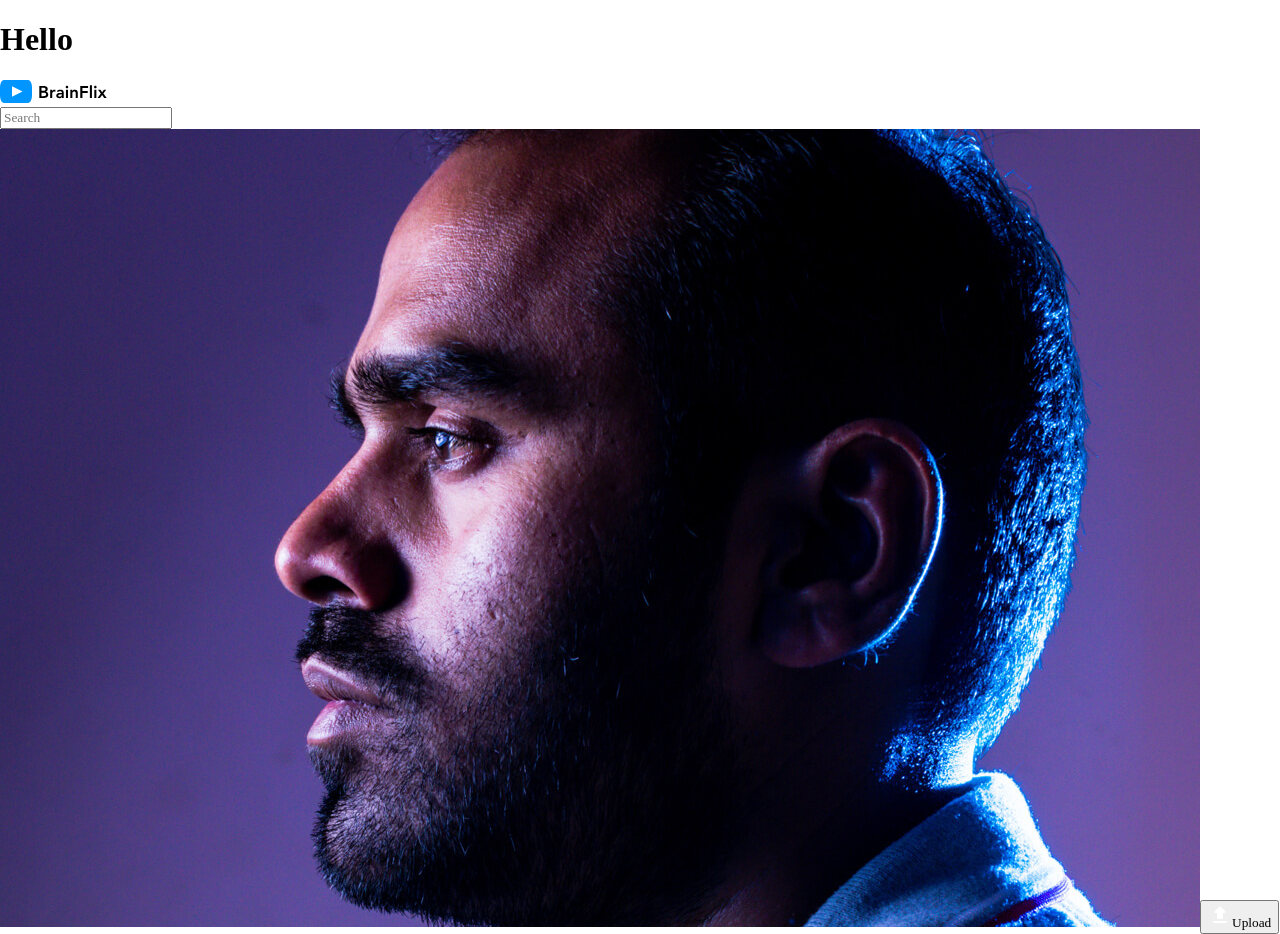
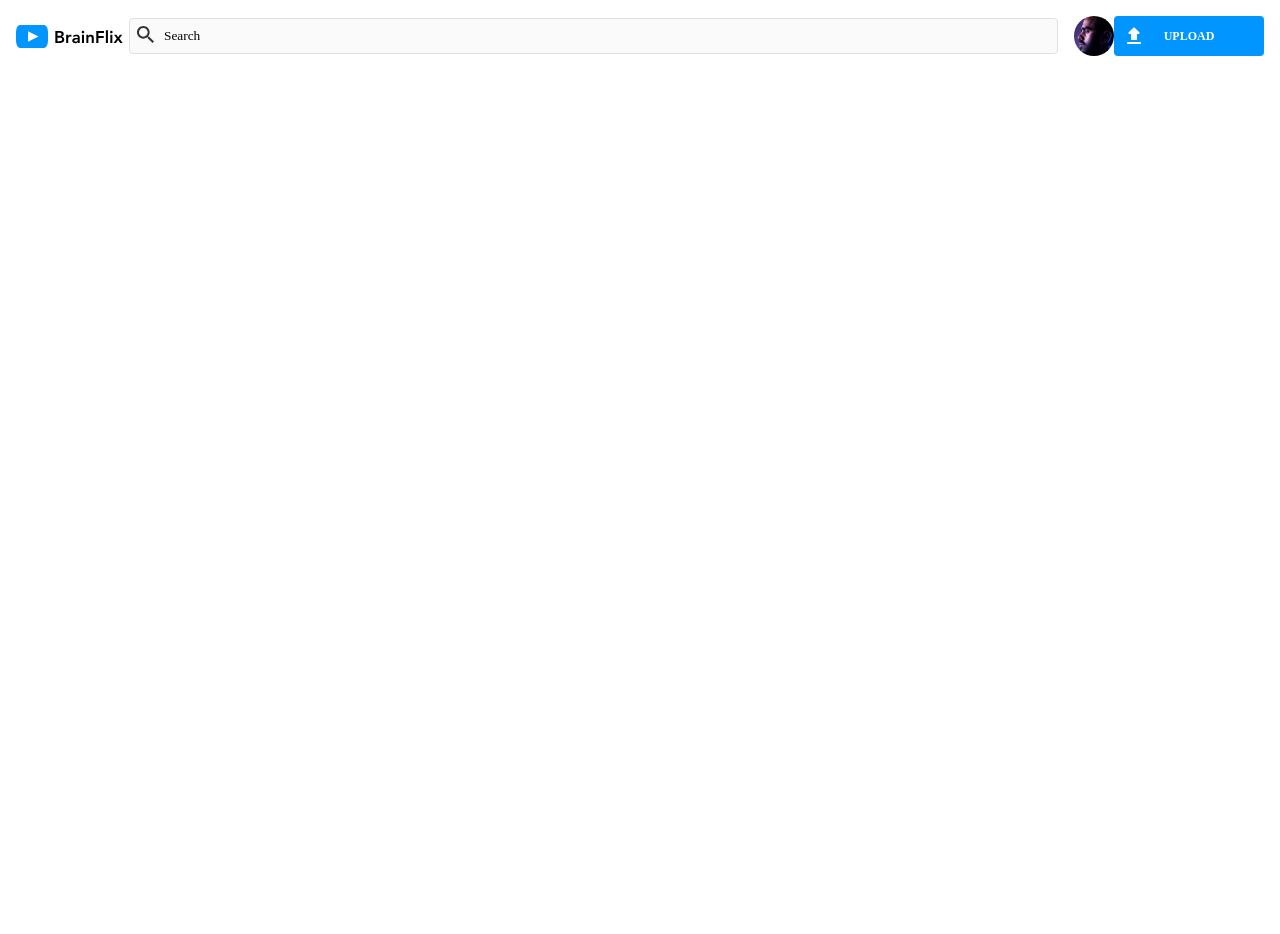
Before and after one commit to kayladrobot/brainflix, a React (Create React App) app: page / in a window 1280 px wide. After the commit the page ends 800 px from the top, so only its background shows below. Built offline with nearby package versions, Linux system fonts and the light colour scheme.

Commit message:
style header

```diff
--- a/src/App.scss
+++ b/src/App.scss
@@ -1,2 +1,4 @@
-@import './styles/partials/base/typography.scss';
-@import './styles/partials/base/colors.scss';
+@use './styles/partials/base/typography.scss' as *;
+@use './styles/partials/base/colors.scss' as *;
+@use './components/buttons/buttons.scss' as *;
+@use './styles/partials/forms.scss' as *;
--- /dev/null
+++ b/src/components/buttons/buttons.scss
@@ -0,0 +1,47 @@
+@use '../../styles/partials/base/colors.scss' as *;
+@use'../../styles/partials/abstracts/variables.scss' as *;
+@use '../../styles/partials/abstracts/mixins.scss' as *;
+@use '../../styles/partials/base/typography.scss' as *;
+
+
+.btn{
+    background-color: $blue;
+    color: $white;
+    border: none;
+    font-size: 10px;
+    line-height: 20px;
+    font-weight: $extra-bold;
+    min-width: 32px;
+    height: 40px;
+    transition: all .25s ease-in-out;
+    border-radius: 4px;
+    display: flex;
+    flex-direction: row;
+    justify-content: center;
+    align-items: center;
+    text-transform: uppercase;
+    text-align: center;
+    position: relative;
+    padding: 0;
+
+    @include tablet {
+        font-size: 12px;
+        line-height: 20px;
+        font-weight: $extra-bold;
+        max-width: 150px;
+          }
+    &:hover {
+        background-color: $darkblue;
+    }
+
+    &__header {
+        width: 100%;
+        position: relative;
+    }
+
+    &__uploadIcon {
+        position:absolute;
+        left: 0;
+        padding-left: .5rem;
+    }
+    }
--- a/src/components/header/Header.css
+++ b/src/components/header/Header.css
@@ -1,5 +1,4 @@
 div {
-  background-color: red;
   width: 100px;
   height: 100px;
 }/*# sourceMappingURL=Header.css.map */
--- a/src/components/header/Header.js
+++ b/src/components/header/Header.js
@@ -1,33 +1,41 @@
 import "./Header.scss";
+import "../../styles/partials/base/typography.scss"
 import logo from "../../assets/logo/brainfix-logo.svg"
 import profileImg from "../../assets/images/Mohan-muruge.jpg"
 import uploadIcon from "../../assets/icons/upload.svg"
+import searchIcon from "../../assets/icons/search.svg"
 
 function Header() {
     return (
         <header className="header">
-            <h1>Hello</h1>
             <img
                 className="header__logo"
                 src={logo}
                 alt="brainflix logo"
             />
-            <form className="header__input search__container">
-                <input type="text" placeholder="Search" />
-                <i className="search__icon" aria-hidden="true"></i>
+            <div className="header__searchWrapper">
+                <form>
+                    <input type="text" className="header__input" placeholder="Search" />
+                    <img
+                        className="header__searchIcon"
+                        src={searchIcon}
+                        alt="search icon"
+                    />
                 </form>
                 <img
                     className="header__profileImg"
                     src={profileImg}
                     alt="user profile"
                     />
-            <button className="header__btn btn">
+            </div>
+            <button className="btn btn__header">
                 <img
-                    className="upload__icon"
+                    className="btn__uploadIcon"
                     src={uploadIcon}
                     alt="upload icon"
                 />
-                Upload</button>
+                Upload
+            </button>
         </header>
     )
 }
--- a/src/components/header/Header.scss
+++ b/src/components/header/Header.scss
@@ -1,6 +1,77 @@
-@import '../../styles/partials/base/colors.scss';
+@use '../../styles/partials/base/typography.scss' as *;
+@use '../../styles/partials/base/colors.scss' as *;
+@use '../buttons/buttons.scss' as *;
+@use '../../styles/partials/abstracts/variables.scss' as *;
+@use '../../styles/partials/abstracts/mixins.scss' as *;
 
-.header{
+.header {
     width: 100%;
-    height: 400px;
+    display: flex;
+    flex-direction: column;
+    justify-content: center;
+    padding: 1rem;
+    row-gap: 1rem;
+    align-items: center;
+
+    @include desktop {
+        flex-direction: row;
+    }
+
+    &__searchWrapper {
+        display: flex;
+        flex-direction: row;
+        align-items: center;
+        column-gap: 1rem;
+        width: 100%;
+        justify-content: space-between;
+    }
+
+    &__input {
+        flex-grow: 1;
+        width: 100%;
+        border-radius: 4px;
+        height: 36px;
+        position: relative;
+    }
+
+    &__searchIcon {
+        width: 25px;
+        height: 25px;
+        position: absolute;
+        top: 0;
+        padding: .5rem 0 0 .5rem;
+        left: 0;
+    }
+
+    ::placeholder {
+        color:$darkBlack;
+        padding: 0 0 0 2rem;
+        opacity: 1;
+      }
+
+    &__profileImg {
+        width: 36px;
+        height: 36px;
+        border-radius: 100%;
+        object-fit: cover;
+        display: inline-block;
+
+        @include tablet {
+            width: 40px;
+            height: 40px;
+        }
+    }
+
+    &__logo {
+        max-height: 40px;
+        max-width: 120px;
+    }
+
 }
+
+form {
+    width: 100%;
+    position: relative;
+    display: flex;
+    justify-content: center;
+}
--- /dev/null
+++ b/src/styles/partials/abstracts/mixins.scss
@@ -0,0 +1,19 @@
+@use './variables.scss' as *;
+
+@mixin tablet {
+    @media (min-width: $tablet-width){
+        @content;
+    }
+}
+
+@mixin desktop {
+    @media (min-width: $desktop-width){
+        @content;
+    }
+}
+
+@mixin mobile {
+    @media (max-width: $desktop-width) {
+        @content;
+    }
+}
--- /dev/null
+++ b/src/styles/partials/abstracts/variables.scss
@@ -0,0 +1,4 @@
+$mobile-width: 320px;
+$tablet-width: 768px;
+$desktop-width: 1280px;
+$desktop-stroke: 1px solid mercury;
--- a/src/styles/partials/base/colors.scss
+++ b/src/styles/partials/base/colors.scss
@@ -1,7 +1,8 @@
 $black: #323232;
 $darkBlack: #000000;
+$blue: #0095FF;
+$darkblue: #0065AD;
 $mercury: #e1e1e1;
-$alabaster: #fafafa;
 $silver: #AFAFAF;
 $white: #FFFFFF;
-$error: #D22D2D;
+$alabaster: #FAFAFA;
--- a/src/styles/partials/base/typography.scss
+++ b/src/styles/partials/base/typography.scss
@@ -1,5 +1,5 @@
-@import '../base/colors.scss';
-// @use '../abstracts/mixins' as *;
+@use '../base/colors.scss' as *;
+
 *{
     font-family: Avenir;
     box-sizing: border-box;
@@ -24,38 +24,42 @@ $extra-bold: 700;
 
         h1, h2, h3, h4, h5, h6, p{
             margin: 0;
-            color: red;
         }
 
-        h1, h2 {
-            font-size: 1.5rem;
-            line-height: 2rem;
+        h1{
+            font-size: 24px;
+            line-height: 32px;
+            font-weight: $extra-bold;
+            margin: 0;
+        }
+
+        h2 {
+            font-size: 12px;
+            line-height: 20px;
             font-weight: $extra-bold;
             margin: 0;
         }
 
         h3 {
-            font-size: .875rem;
-            line-height: 1.375rem;
-            font-weight: $bold;
+            font-size: 13px;
+            line-height: 18px;
+            font-weight: $extra-bold;
             margin: 0;
         }
 
         p {
-            font-size: .8125rem;
-            line-height: 1.125rem;
+            font-size: 13px;
+            line-height: 18px;
             font-weight: $normal;
+            color: $black;
         }
 
-        .about__title {
-            font-weight: $semibold;
-        }
-
-        .contact__address, .contact__email {
-            font-size: .875rem;
-            line-height: 1.25rem;
-            font-weight: 400;
-        }
+        .btn {
+            font-size: 10px;
+            line-height: 20px;
+            font-weight: $extra-bold;
+            background-color: $blue;
+          }
     }
 }
 
@@ -65,43 +69,37 @@ $extra-bold: 700;
 
         h1, h2, h3, h4, h5, h6 {
             margin: 0;
-            color:red;
         }
 
         h1 {
-            font-size: 3.75rem;
-            line-height: 4.25rem;
+            font-size: 33px;
+            line-height: 44px;
             font-weight: $extra-bold;
         }
 
         h2 {
-            font-size: 2.25rem;
-            line-height: 2.75rem;
+            font-size: 12px;
+            line-height: 20px;
             font-weight:  $extra-bold;
         }
 
         h3 {
-            font-size: 1.5rem;
-            line-height: 2rem;
-            font-weight: $bold;
+            font-size: 14px;
+            line-height: 22px;
+            font-weight: $extra-bold;
         }
 
         p {
-            font-size: .875rem;
-            line-height: 1.375rem;
+            font-size: 14px;
+            line-height: 22px;
             font-weight: $normal;
         }
-        .about__quoteName {
-            font-size: 17px;
-        }
 
-        .about__title {
-            font-weight: $bold;
-        }
+        .btn {
+            font-size: 12px;
+            line-height: 20px;
+            font-weight: $extra-bold;
+            background-color: $blue;
+          }
     }
 }
-
-.link {
-    text-decoration: none;
-    color: $white;
-}
--- /dev/null
+++ b/src/styles/partials/forms.scss
@@ -0,0 +1,6 @@
+@use '../../styles/partials/base/colors.scss' as *;
+
+input {
+    background-color:$alabaster;
+    border: 1px solid $mercury;
+}
```
Lines whose indentation alone changed are shown as unchanged.
